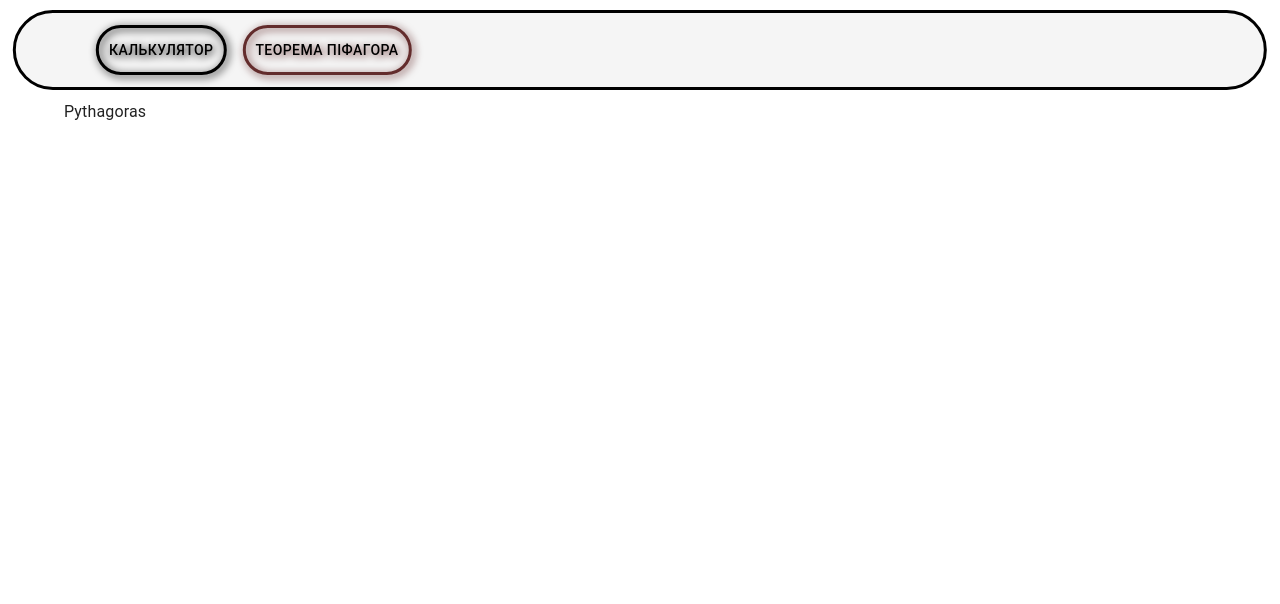
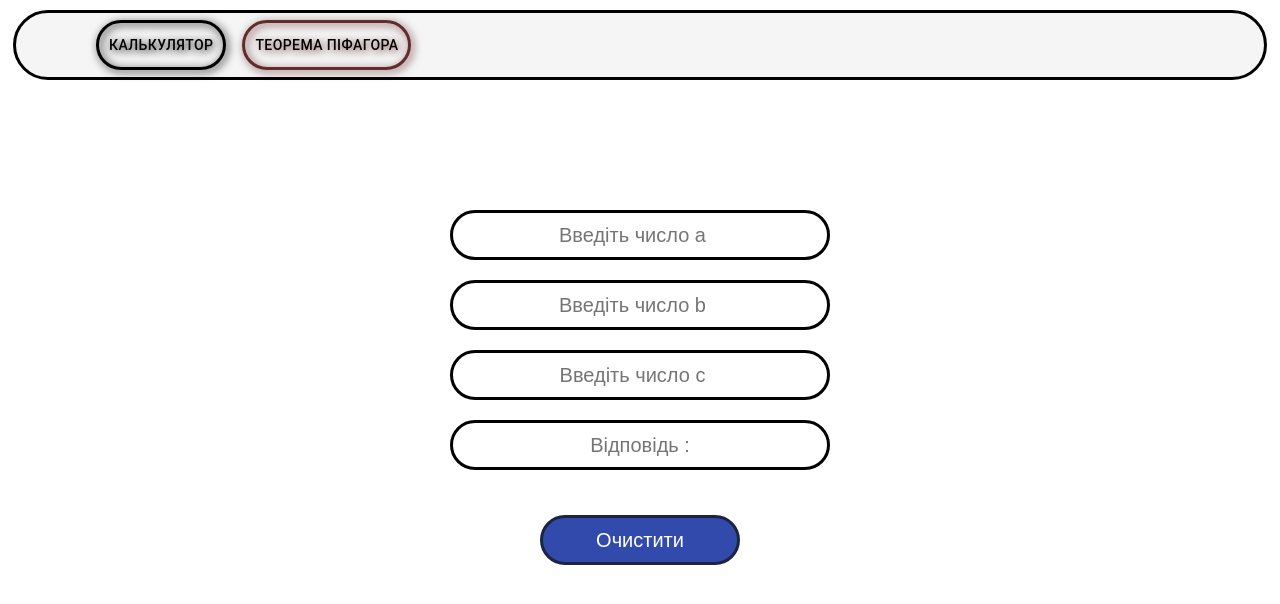
Before and after one commit to Shiro-Kon/FormulaCalculationSite, a React (Create React App) app: page /pifagor in a window 1280 px wide. Shown: the top 604 px of the page. Built offline with nearby package versions, Linux system fonts and the light colour scheme.

Commit message:
create 3 input of number and 1 input btn and a little fix header css

```diff
--- a/src/Components/PythagoreanTheorem/Pythagoras.scss
+++ b/src/Components/PythagoreanTheorem/Pythagoras.scss
@@ -3,8 +3,48 @@
 }
 
 .box{
-   display: block;
-   position: fixed;
-   top: 100px;
+   display: flex;
+   flex-direction: column;
+   position: absolute;
+   width: 400px;
+   height: 400px;
+   top: 0;
+   right: 0;
+   bottom: 0;
+   left: 0;
+   margin: auto;
+
+   input{
+    height: 50px;
+    padding: 5px;
+    margin: 10px;
+    border: 3px solid black;
+    border-radius: 50px;
+    text-align: center;
+    font-size: 20px;
+   }
+   input:hover{
+    border: 3px solid rgb(49, 74, 172);
+   }
+
 
 }
+
+input::placeholder{
+    text-align: center;
+}
+input:last-child{
+    width: 200px;
+    top: 0;
+    left: 0;
+    right: 0;
+    margin: auto;
+    color: white;
+    background-color: rgb(49, 74, 172);
+    border: 3px solid rgb(29, 36, 64);
+    transition: 0.3s;
+}
+input:last-child:active{
+    transform: scale(0.9);
+    transition: 0.3s;
+}
--- a/src/Components/PythagoreanTheorem/Pythagoras.tsx
+++ b/src/Components/PythagoreanTheorem/Pythagoras.tsx
@@ -3,7 +3,13 @@ type Props = {}
 
 const Pythagoras = (props: Props) => {
   return (
-    <div className='box'>Pythagoras</div>
+    <div className='box'>
+        <input type="number" name="a" id="a" placeholder='Введіть число a' />
+        <input type="number" name="b" id="b" placeholder='Введіть число b'/>
+        <input type="number" name="c" id="c" placeholder='Введіть число c'/>
+        <input type="text" placeholder='Відповідь :' readOnly  />
+        <input type="button" value="Очистити" />
+    </div>
   )
 }
 
--- a/src/Container/Header/Header.scss
+++ b/src/Container/Header/Header.scss
@@ -1,13 +1,13 @@
 .bar-header {
+    display: flex;
+    position: absolute;
+    top: 10px;
+    right: 0;
+    left: 0;
+    margin: auto;
+    width: 98%;
+    height: 70px;
     background-color: whitesmoke;
     border: 3px solid black;
     border-radius: 50px;
-    display: flex;
-    position: fixed;
-    width: 98%;
-    padding: 5px;
-    top: 50px;
-    left: 50%;
-    transform: translate(-50%, -50%);
-
 }
```
